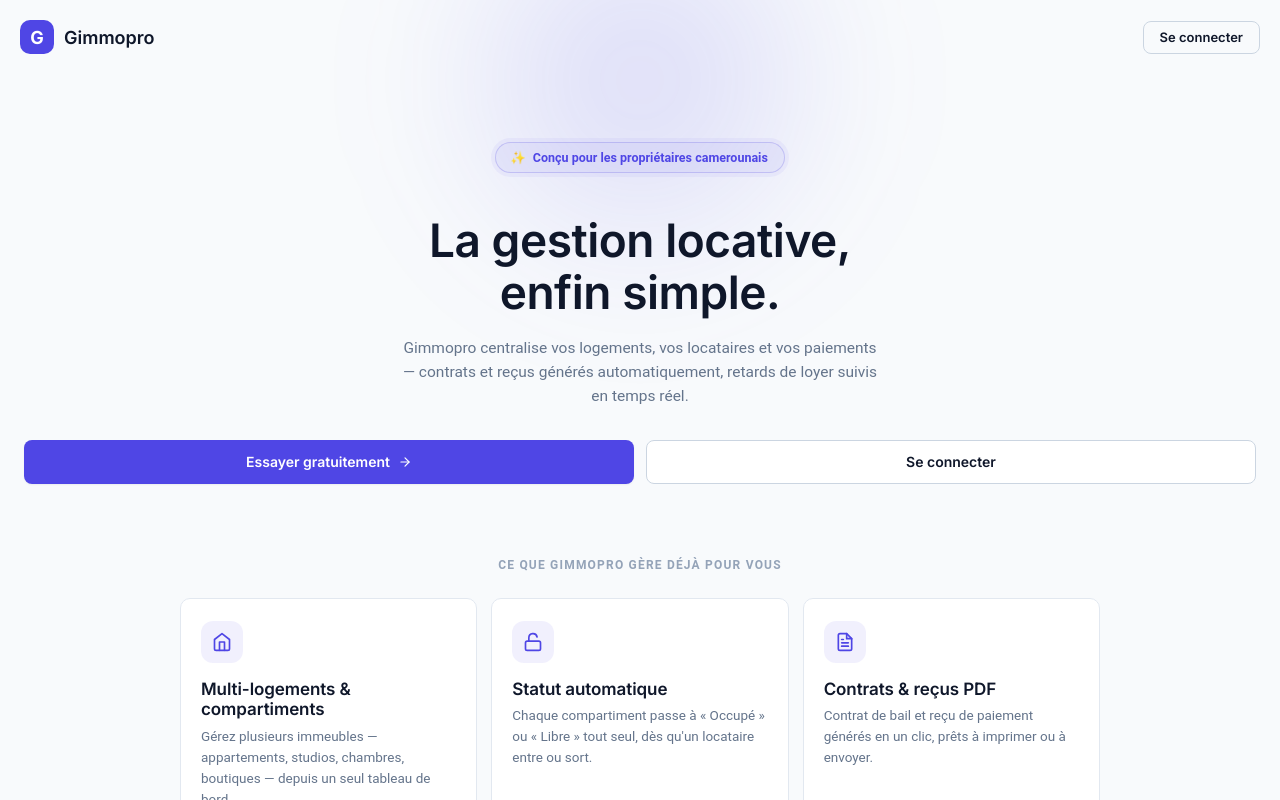
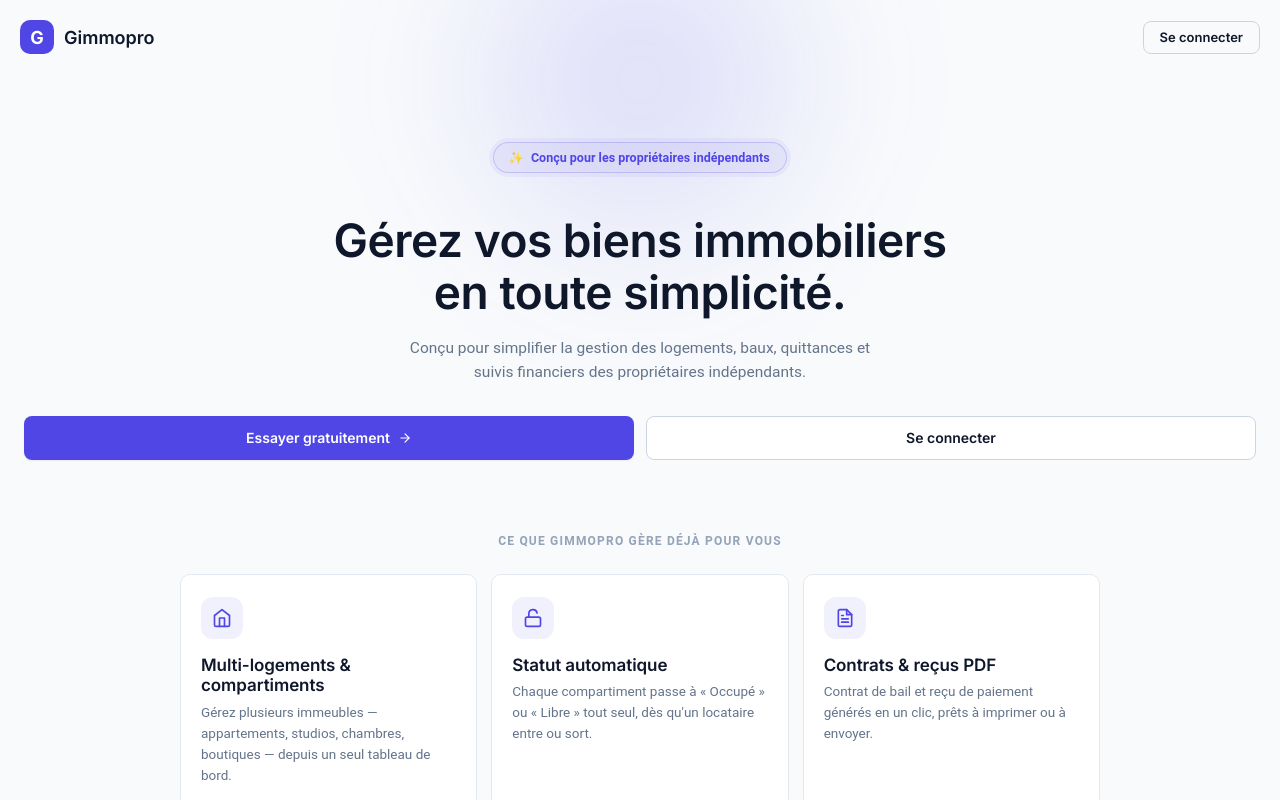
Before and after one commit to AloysRussel1/gimmopro, a React (Vite) app: page / in a window 1280 px wide. Built offline with nearby package versions, Linux system fonts and the light colour scheme; no server answers.

Commit message:
Rendre les textes de la landing page neutres geographiquement
Remplace le badge et le sous-titre mentionnant les proprietaires
camerounais par une formulation universelle (proprietaires
independants), sans restriction geographique ou communautaire.

```diff
--- a/src/pages/LandingPage.tsx
+++ b/src/pages/LandingPage.tsx
@@ -63,14 +63,14 @@
         {/* Hero */}
         <section className="lp-hero">
           <div className="lp-badge g-animate g-animate--1">
-            <span>✨</span> Conçu pour les propriétaires camerounais
+            <span>✨</span> Conçu pour les propriétaires indépendants
           </div>
           <h1 className="lp-headline g-animate g-animate--2">
-            La gestion locative,<br />enfin simple.
+            Gérez vos biens immobiliers<br />en toute simplicité.
           </h1>
           <p className="lp-sub g-animate g-animate--3">
-            Gimmopro centralise vos logements, vos locataires et vos paiements —
-            contrats et reçus générés automatiquement, retards de loyer suivis en temps réel.
+            Conçu pour simplifier la gestion des logements, baux, quittances et suivis
+            financiers des propriétaires indépendants.
           </p>
           <div className="lp-cta-row g-animate g-animate--4">
             <button className="g-btn g-btn--primary lp-cta lp-cta--arrow" onClick={() => history.push('/register')}>
```
